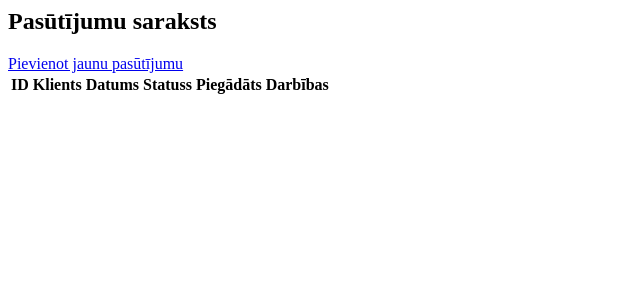
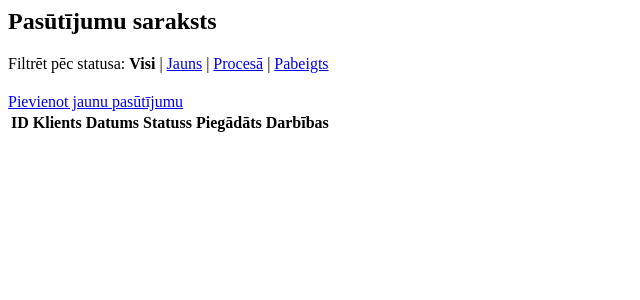
Before and after one commit to vigo28GM/Veikals_21_04_2026, a PHP site: page / in a window 1280 px wide. Shown: the top 300 px of the page, without its empty margins (0-640 px from the left). Run offline with PHP 8.4, Linux system fonts and the light colour scheme; data that the repository does not hold is empty.

Commit message:
Step 17: Implement order filtering by status

```diff
--- a/src/controllers/OrderController.php
+++ b/src/controllers/OrderController.php
@@ -10,8 +10,9 @@ class OrderController {
     }
 
     public static function index() {
-        $orders = Order::all();
-        self::render('index', ['orders' => $orders]);
+        $status = $_GET['status'] ?? null;
+        $orders = Order::all($status);
+        self::render('index', ['orders' => $orders, 'currentStatus' => $status]);
     }
 
     public static function create() {
--- a/src/views/orders/index.php
+++ b/src/views/orders/index.php
@@ -1,4 +1,13 @@
 <h2>Pasūtījumu saraksts</h2>
+
+<div style="margin-bottom: 20px;">
+    Filtrēt pēc statusa:
+    <a href="/orders" style="<?php echo !$currentStatus ? 'font-weight: bold; text-decoration: none; color: black;' : ''; ?>">Visi</a> |
+    <a href="/orders?status=Jauns" style="<?php echo $currentStatus === 'Jauns' ? 'font-weight: bold; text-decoration: none; color: black;' : ''; ?>">Jauns</a> |
+    <a href="/orders?status=Procesā" style="<?php echo $currentStatus === 'Procesā' ? 'font-weight: bold; text-decoration: none; color: black;' : ''; ?>">Procesā</a> |
+    <a href="/orders?status=Pabeigts" style="<?php echo $currentStatus === 'Pabeigts' ? 'font-weight: bold; text-decoration: none; color: black;' : ''; ?>">Pabeigts</a>
+</div>
+
 <a href="/orders/create" class="btn btn-add">Pievienot jaunu pasūtījumu</a>
 <table>
     <thead>
```
Also changed, not shown: src/models/Order.php (+11 -3 lines).
